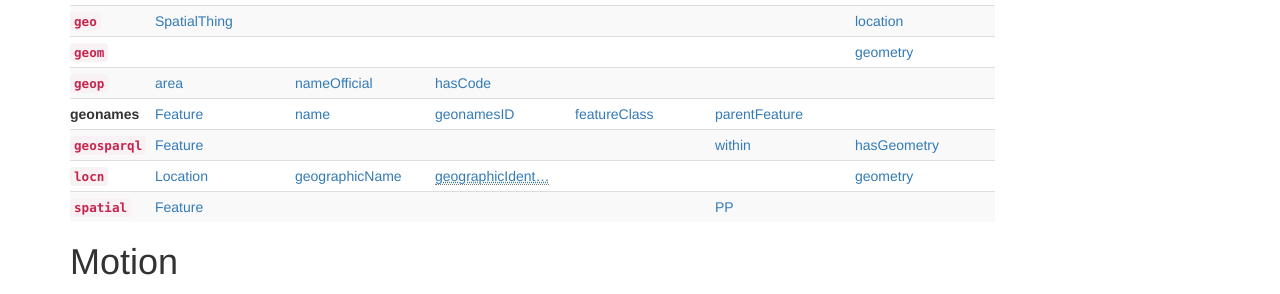
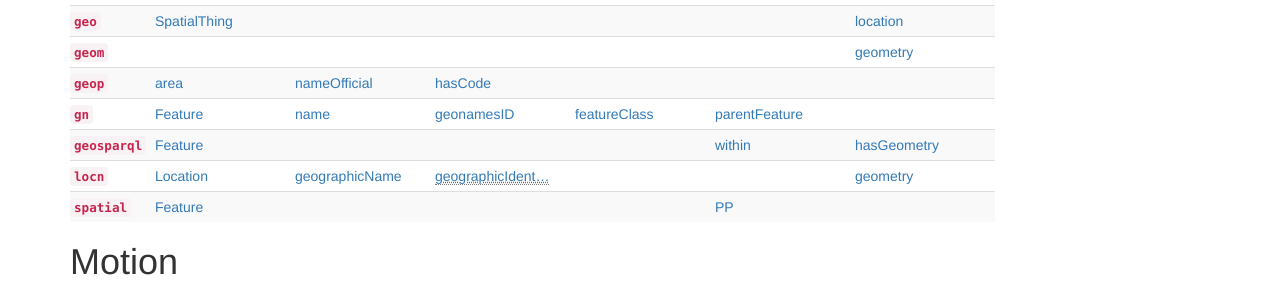
Before and after one commit to popolo-project/popolo-spec, a Jekyll site: the page built from appendices/terms.md, in a window 1280 px wide and 900 px high, scrolled down 2884 px. Shown: the part 154-448 px from the top of the window. Built offline with Jekyll 4.4.1, drawn with Linux system fonts in a browser that asks for light colours; nearby versions of some CDN libraries; Markdown is read by kramdown in place of the engine named in the settings.

Commit message:
fix geonames prefix

```diff
--- a/appendices/terms.md
+++ b/appendices/terms.md
@@ -2413,7 +2413,7 @@ id: data
       </tr>
       <tr>
         <th scope='row'>
-          geonames
+          <code>gn</code>
         </th>
         <td>
           <a href='http://www.geonames.org/ontology#Feature'>
```
